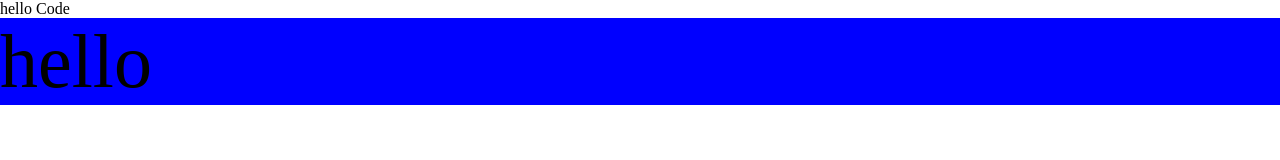
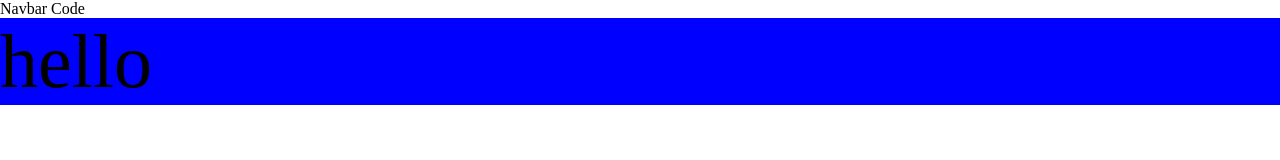
Before and after one commit to Tom-Ainsworth/Geeky-Girl, a React (Vite) app: page / in a window 1280 px wide. Shown: the top 160 px of the page. Built offline with nearby package versions, Linux system fonts and the light colour scheme.

Commit message:
Change interview text

```diff
--- a/src/routes/interview-prep/InterviewPrep.jsx
+++ b/src/routes/interview-prep/InterviewPrep.jsx
@@ -1,7 +1,11 @@
 import React from "react";
 
 const InterviewPrep = () => {
-	return <div>InterviewPrep Page</div>;
+	return (
+		<div>
+			<h1>Hello</h1>
+		</div>
+	);
 };
 
 export default InterviewPrep;
--- a/src/routes/navigation/Navigation.jsx
+++ b/src/routes/navigation/Navigation.jsx
@@ -4,7 +4,7 @@ import { Outlet, Link } from "react-router-dom";
 const Navigation = () => {
 	return (
 		<>
-			<div className={styles.Navbar}>hello Code</div>
+			<div className={styles.Navbar}>Navbar Code</div>
 			<Outlet />
 		</>
 	);
```
